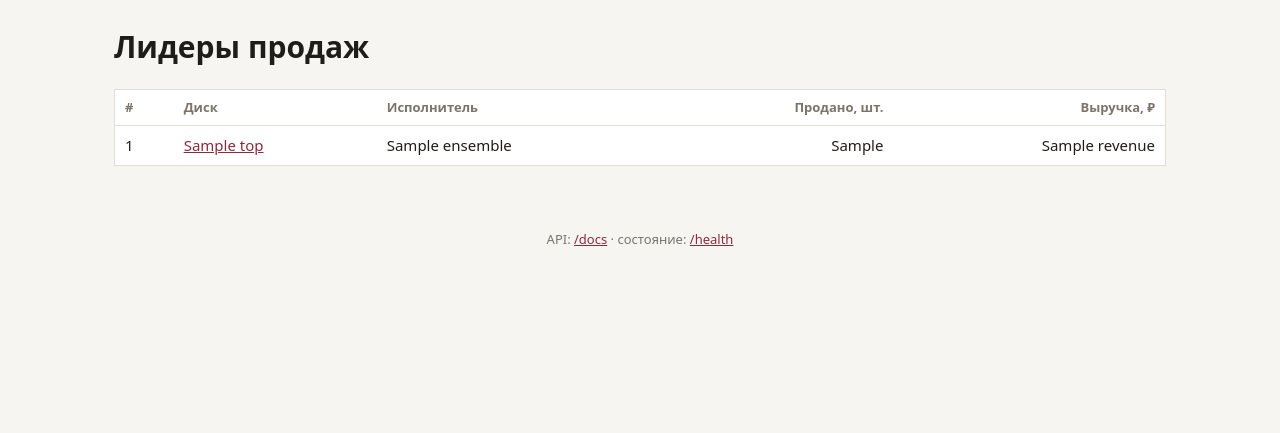
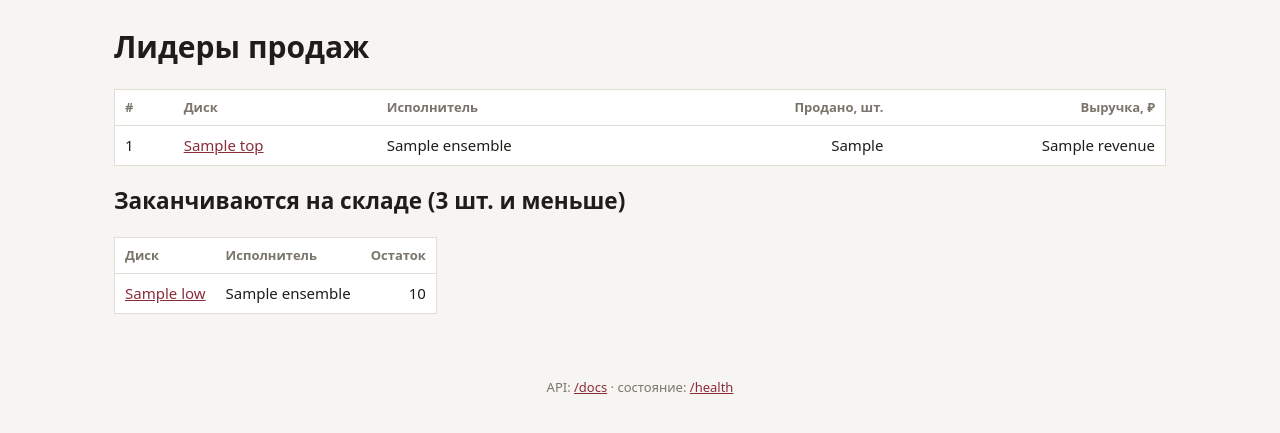
Before and after one commit to bkanc115/music-store, a FastAPI app: template app/templates/reports.html in a window 1280 px wide. Shown: the part 48-481 px from the top of the page. Run offline with FastAPI, Linux system fonts and the light colour scheme; the template is opened without the code that fills it: most values are stand-ins (such as "Sample title", 1, 10 or a date in 2020).

Commit message:
feat: раздел «Заканчиваются на складе» на странице отчётов (#3)

```diff
--- a/app/templates/reports.html
+++ b/app/templates/reports.html
@@ -12,4 +12,16 @@
   </tbody>
 </table>
 {% else %}<p class="muted">Продаж пока нет.</p>{% endif %}
+
+<h2>Заканчиваются на складе (3 шт. и меньше)</h2>
+{% if low %}
+<table class="narrow">
+  <thead><tr><th>Диск</th><th>Исполнитель</th><th class="num">Остаток</th></tr></thead>
+  <tbody>
+  {% for r in low %}
+    <tr><td><a href="/discs/{{ r.disc_id }}">{{ r.title }}</a></td><td>{{ r.ensemble }}</td><td class="num">{{ r.quantity }}</td></tr>
+  {% endfor %}
+  </tbody>
+</table>
+{% else %}<p class="muted">Все диски в достаточном количестве.</p>{% endif %}
 {% endblock %}
```
Also changed, not shown: app/routers/web.py (+7 -1 lines).
